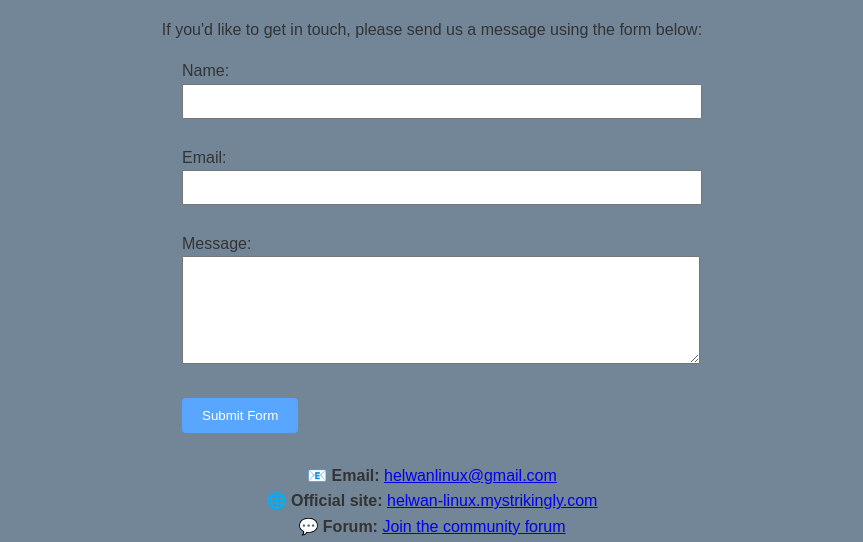
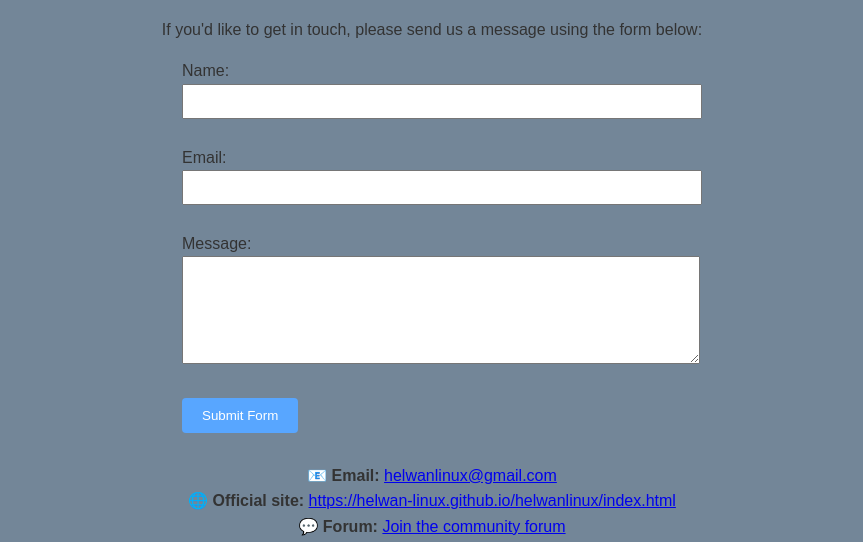
Before and after one commit to helwan-linux/helwanlinux, a plain HTML site: page contact.html in a window 1280 px wide. Shown: the part 410-952 px from the top of the page, without its empty margins (208-1071 px from the left). Drawn offline with Linux system fonts and the light colour scheme.

Commit message:
Update contact.html

```diff
--- a/contact.html
+++ b/contact.html
@@ -117,7 +117,7 @@
 <!-- Alternative contact methods -->
 <ul style="list-style: none; padding-left: 0; margin-top: 30px;">
   <li>📧 <strong>Email:</strong> <a href="mailto:helwanlinux@gmail.com">helwanlinux@gmail.com</a></li>
-  <li>🌐 <strong>Official site:</strong> <a href="https://helwan-linux.mystrikingly.com/">helwan-linux.mystrikingly.com</a></li>
+  <li>🌐 <strong>Official site:</strong> <a href="https://helwan-linux.github.io/helwanlinux/index.html">https://helwan-linux.github.io/helwanlinux/index.html</a></li>
   <li>💬 <strong>Forum:</strong> <a href="https://helwanlinux.createaforum.com/index.php">Join the community forum</a></li>
 </ul>
 
```
